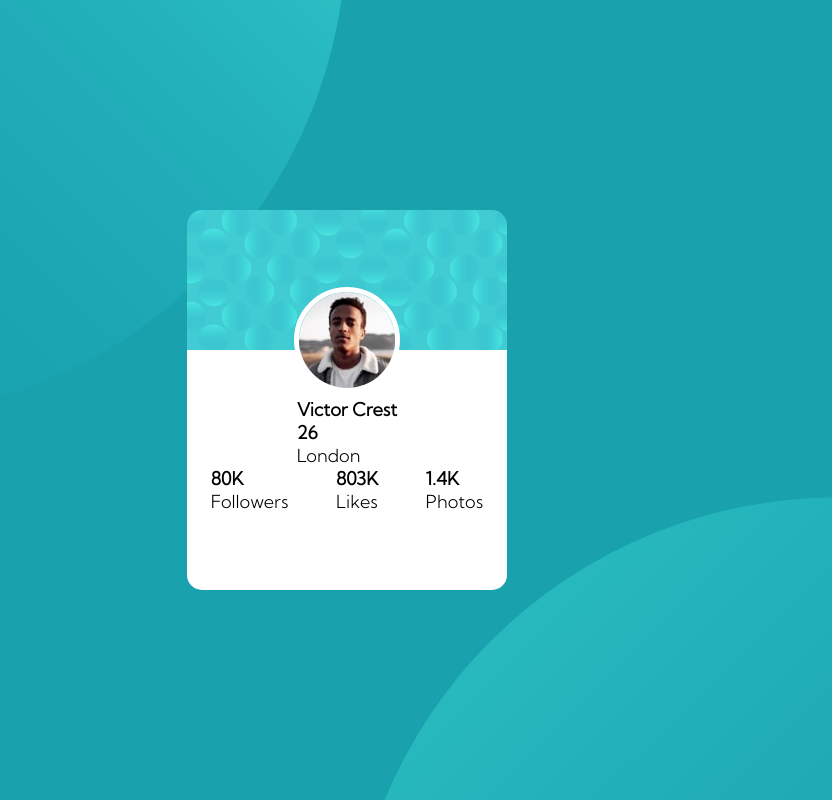
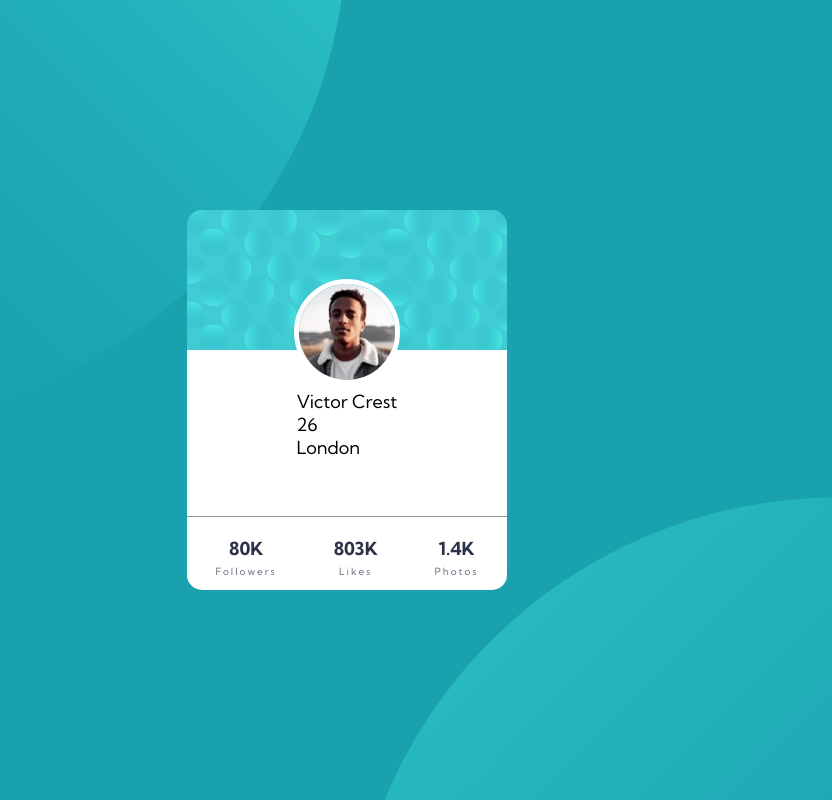
Before and after one commit to Emanuel795/profile-card, a plain HTML site: page index.html in a window 1280 px wide. Shown: the whole page, without its empty margins (293-1125 px from the left). Drawn offline with Linux system fonts and the light colour scheme.

Commit message:
Modificacion y complementacion de componentes card

```diff
--- a/index.html
+++ b/index.html
@@ -7,7 +7,7 @@
   <link rel="icon" type="image/png" sizes="32x32" href="./images/favicon-32x32.png">
   <link rel="stylesheet" href="./style.css">
   <link rel="preconnect" href="https://fonts.gstatic.com">
-  <link href="https://fonts.googleapis.com/css2?family=Kumbh+Sans:wght@300&display=swap" rel="stylesheet">
+  <link href="https://fonts.googleapis.com/css2?family=Kumbh+Sans:wght@400;700&display=swap" rel="stylesheet">
 
   <title>Frontend Mentor | Profile card component</title>
 
--- a/style.css
+++ b/style.css
@@ -84,7 +84,7 @@ body{
     margin-top: 0;
 }
 
-#nombre{
+/* #nombre{
     font-weight: 700;
 }
 #edad{
@@ -93,12 +93,17 @@ body{
 
 #pais{
     font-weight: 400;
-}
+} */
 .number{
     font-weight: 700;
+    color: var( --Very_dark_desaturated_blue);
 }
 .stat{
     font-weight: 400;
+    font-size: 10px;
+    color: var(--Dark_grayish_blue);
+    margin-top: 5px;
+    letter-spacing: 2px;
 }
 
 .card-stats{
@@ -106,4 +111,14 @@ body{
     display: flex;
     flex-direction: row;
     justify-content: space-around;
+    position: relative;
+    bottom: -15%;
+    padding-top: 20px;
+    border-top: 1px solid var(--Dark_gray);
 }
+
+.card-item{
+    display: flex;
+    flex-direction: column;
+    align-items: center;
+}
```
